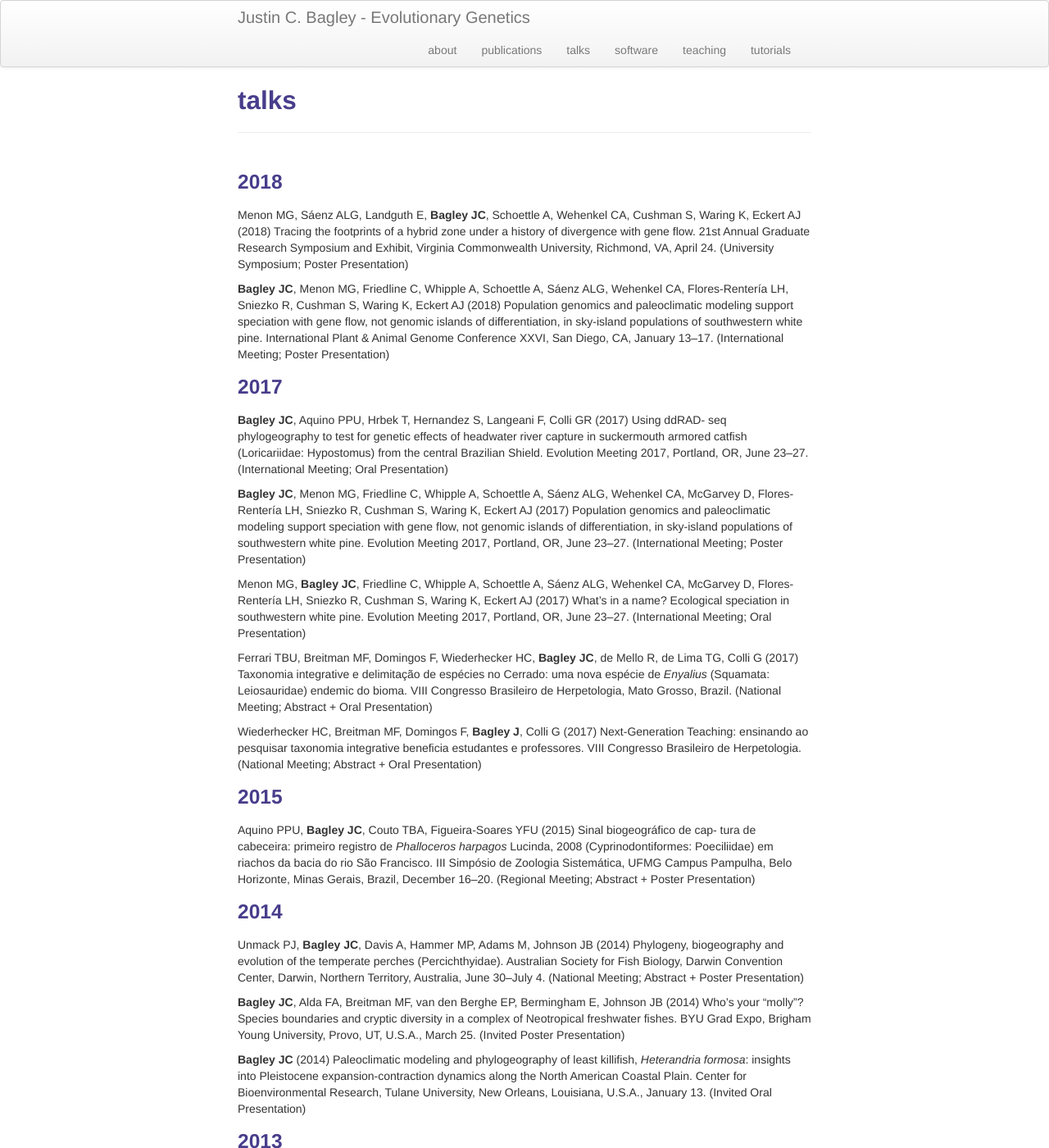
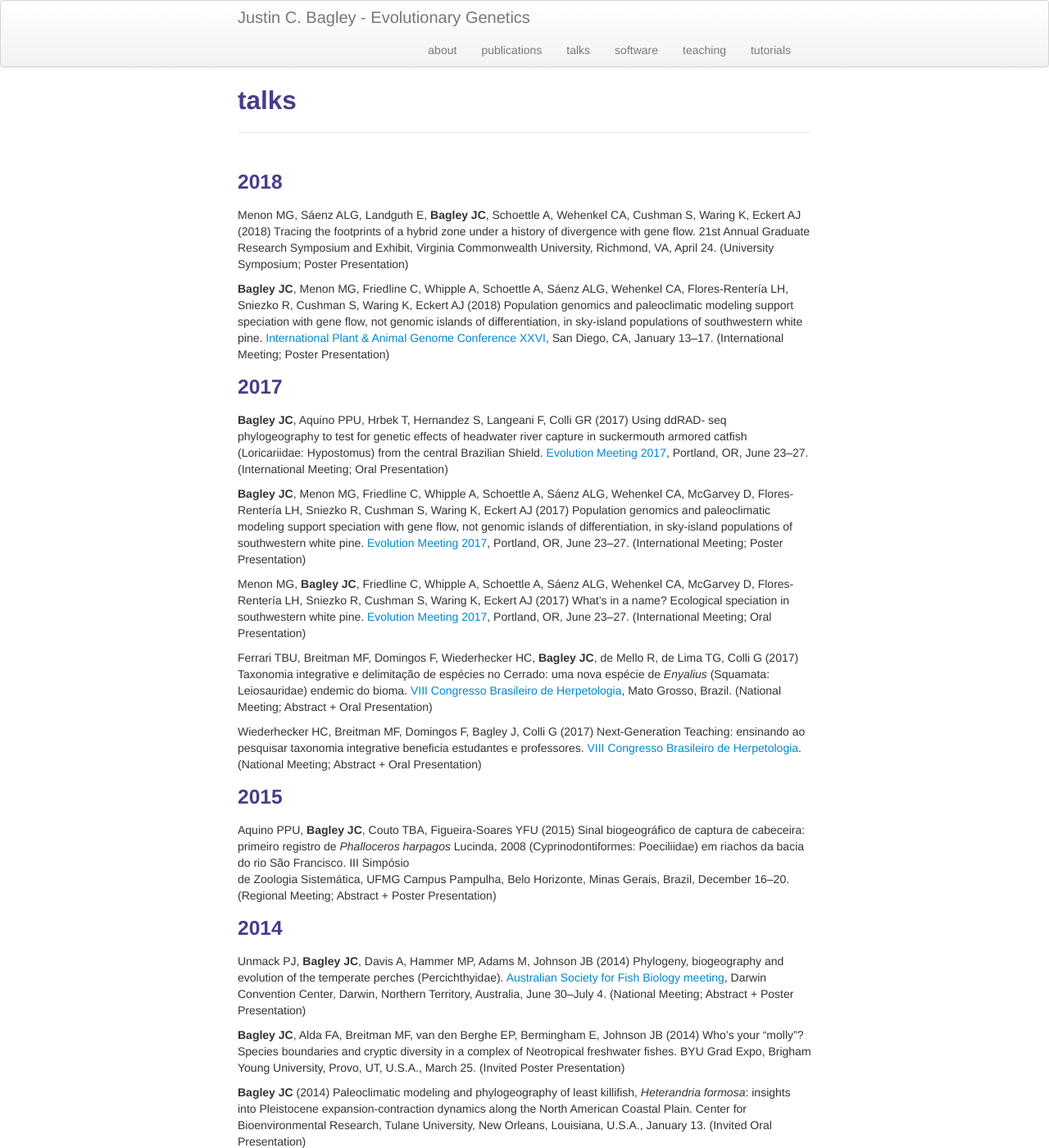
Before and after one commit to justincbagley/justincbagley.github.io, a Jekyll site: the page built from pages/talks.md, in a window 1280 px wide and 1400 px high. Shown: the whole window at 82% size. Built offline with Jekyll 4.4.1, drawn with Linux system fonts in a browser that asks for light colours; some of the changed text lies outside the part shown.

Commit message:
Add files via upload

```diff
--- a/pages/talks.md
+++ b/pages/talks.md
@@ -18,8 +18,8 @@ Presentation)
 <!--23. -->**Bagley JC**, Menon MG, Friedline C, Whipple A, Schoettle A, Sáenz ALG, Wehenkel CA,
 Flores-Rentería LH, Sniezko R, Cushman S, Waring K, Eckert AJ (2018) Population genomics
 and paleoclimatic modeling support speciation with gene flow, not genomic islands of
-differentiation, in sky-island populations of southwestern white pine. International Plant
-& Animal Genome Conference XXVI, San Diego, CA, January 13–17. (International Meeting;
+differentiation, in sky-island populations of southwestern white pine. [International Plant
+& Animal Genome Conference XXVI](http://intlpag.org), San Diego, CA, January 13–17. (International Meeting;
 Poster Presentation)
 <!-- * 23 * -->
 
@@ -27,51 +27,51 @@ Poster Presentation)
 
 <!--22. -->**Bagley JC**, Aquino PPU, Hrbek T, Hernandez S, Langeani F, Colli GR (2017) Using ddRAD-
 seq phylogeography to test for genetic effects of headwater river capture in suckermouth
-armored catfish (Loricariidae: Hypostomus) from the central Brazilian Shield. Evolution
-Meeting 2017, Portland, OR, June 23–27. (International Meeting; Oral Presentation)
+armored catfish (Loricariidae: Hypostomus) from the central Brazilian Shield. [Evolution
+Meeting 2017](https://www.evolutionmeetings.org/previous-meetings.html), Portland, OR, June 23–27. (International Meeting; Oral Presentation)
 <!-- * 22 * -->
 
 <!--21. -->**Bagley JC**, Menon MG, Friedline C, Whipple A, Schoettle A, Sáenz ALG, Wehenkel CA,
 McGarvey D, Flores-Rentería LH, Sniezko R, Cushman S, Waring K, Eckert AJ (2017)
 Population genomics and paleoclimatic modeling support speciation with gene flow, not
 genomic islands of differentiation, in sky-island populations of southwestern white pine.
-Evolution Meeting 2017, Portland, OR, June 23–27. (International Meeting; Poster
+[Evolution Meeting 2017](https://www.evolutionmeetings.org/previous-meetings.html), Portland, OR, June 23–27. (International Meeting; Poster
 Presentation)
 <!-- * 21 * -->
 
 <!--20. -->Menon MG, **Bagley JC**, Friedline C, Whipple A, Schoettle A, Sáenz ALG, Wehenkel CA,
 McGarvey D, Flores-Rentería LH, Sniezko R, Cushman S, Waring K, Eckert AJ (2017) What’s in
-a name? Ecological speciation in southwestern white pine. Evolution Meeting 2017,
+a name? Ecological speciation in southwestern white pine. [Evolution Meeting 2017](https://www.evolutionmeetings.org/previous-meetings.html),
 Portland, OR, June 23–27. (International Meeting; Oral Presentation)
 <!-- * 20 * -->
 
 <!--19. -->Ferrari TBU, Breitman MF, Domingos F, Wiederhecker HC, **Bagley JC**, de Mello R, de Lima
 TG, Colli G (2017) Taxonomia integrative e delimitação de espécies no Cerrado: uma
-nova espécie de _Enyalius_ (Squamata: Leiosauridae) endemic do bioma. VIII Congresso
-Brasileiro de Herpetologia, Mato Grosso, Brazil. (National Meeting; Abstract + Oral
+nova espécie de _Enyalius_ (Squamata: Leiosauridae) endemic do bioma. [VIII Congresso
+Brasileiro de Herpetologia](http://8cbh.herpeto.org), Mato Grosso, Brazil. (National Meeting; Abstract + Oral
 Presentation)
 <!-- * 19 * -->
 
-<!--18. -->Wiederhecker HC, Breitman MF, Domingos F, **Bagley J**, Colli G (2017) Next-Generation
+<!--18. -->Wiederhecker HC, Breitman MF, Domingos F, Bagley J, Colli G (2017) Next-Generation
 Teaching: ensinando ao pesquisar taxonomia integrative beneficia estudantes e professores.
-VIII Congresso Brasileiro de Herpetologia. (National Meeting; Abstract + Oral
+[VIII Congresso Brasileiro de Herpetologia](http://8cbh.herpeto.org). (National Meeting; Abstract + Oral
 Presentation)
 <!-- * 18 * -->
 
 ###  2015
 
 <!--17. -->Aquino PPU, **Bagley JC**, Couto TBA, Figueira-Soares YFU (2015) Sinal biogeográfico de
-cap- tura de cabeceira: primeiro registro de _Phalloceros harpagos_ Lucinda, 2008
-(Cyprinodontiformes: Poeciliidae) em riachos da bacia do rio São Francisco. III Simpósio de
-Zoologia Sistemática, UFMG Campus Pampulha, Belo Horizonte, Minas Gerais,
+captura de cabeceira: primeiro registro de _Phalloceros harpagos_ Lucinda, 2008
+(Cyprinodontiformes: Poeciliidae) em riachos da bacia do rio São Francisco. III Simpósio
+de Zoologia Sistemática, UFMG Campus Pampulha, Belo Horizonte, Minas Gerais,
 Brazil, December 16–20. (Regional Meeting; Abstract + Poster Presentation)
 <!-- * 17 * -->
 
 ###  2014
 
 <!--16. -->Unmack PJ, **Bagley JC**, Davis A, Hammer MP, Adams M, Johnson JB (2014) Phylogeny,
-biogeography and evolution of the temperate perches (Percichthyidae). Australian Society
-for Fish Biology, Darwin Convention Center, Darwin, Northern Territory, Australia, June
+biogeography and evolution of the temperate perches (Percichthyidae). [Australian Society
+for Fish Biology meeting](http://www.asfb.org.au/events/), Darwin Convention Center, Darwin, Northern Territory, Australia, June
 30–July 4. (National Meeting; Abstract + Poster Presentation)
 <!-- * 16 * -->
 
@@ -138,8 +138,6 @@ Poster Presentation)
 
 <!--6. -->**Bagley JC** (2009) Phylogenetic comparative analyses of body size and shape variation in
 a diverse yet morphologically conservative clade of lungless salamanders (Plethodontidae:
-
-
 _Desmognathus_). Department of Biology Ecolunch Seminar, Brigham Young University, Provo,
 Utah, U.S.A., January 30. (Oral Presentation)
 <!-- * 6 * -->
```
Also changed, not shown: other parts of pages/talks.md (+1 -1 lines).
